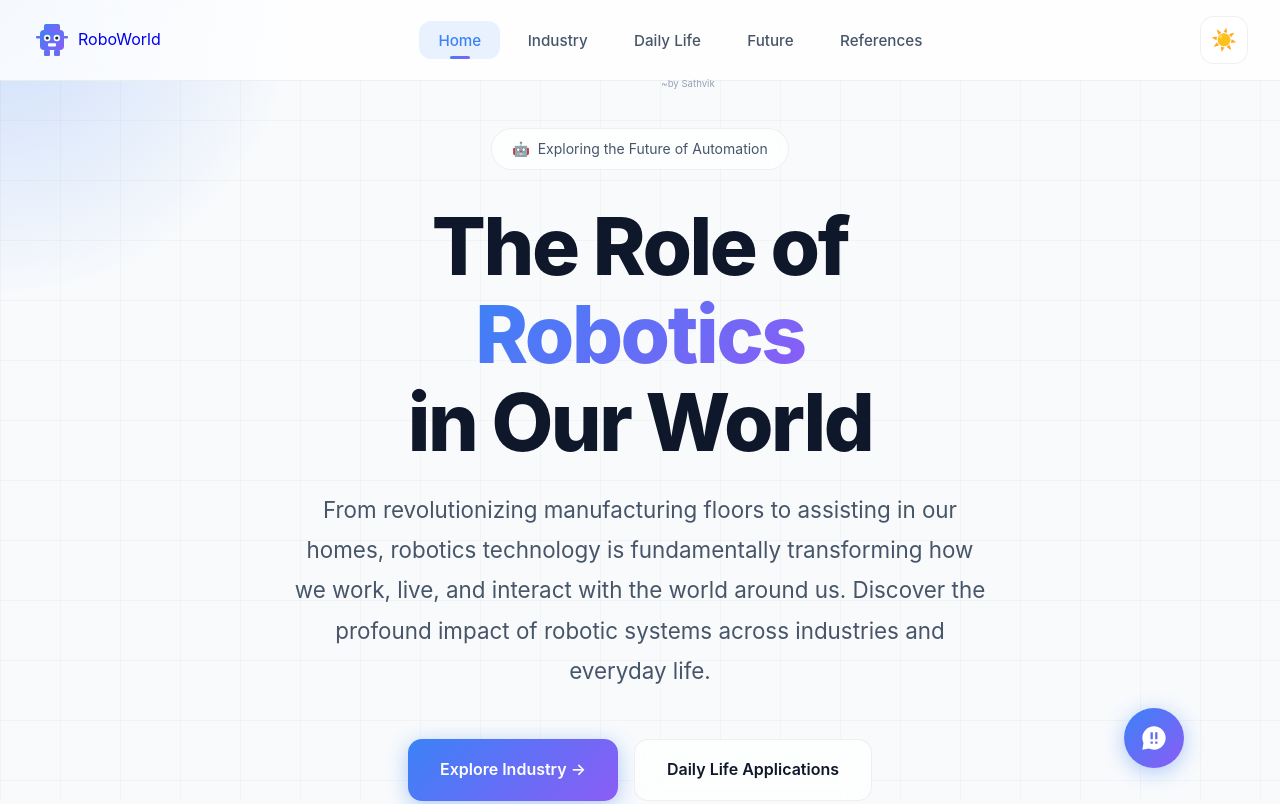
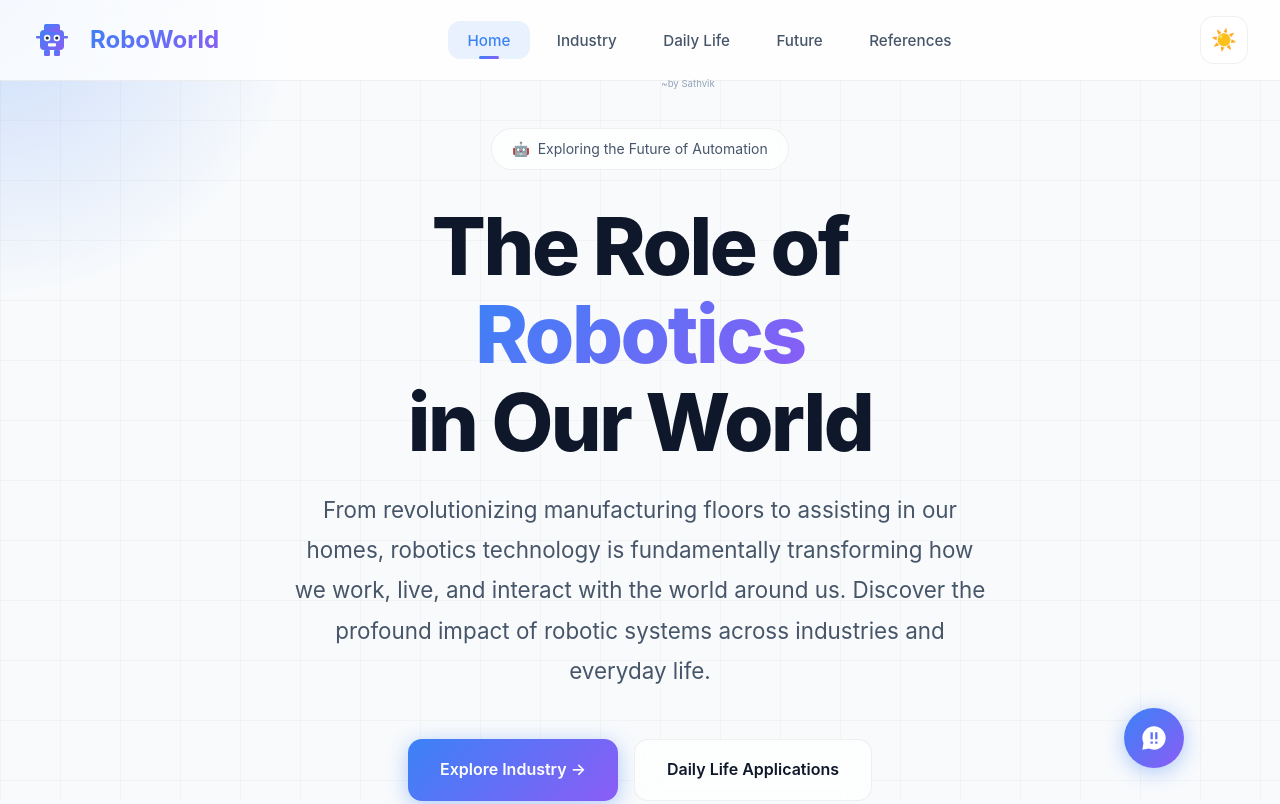
Before and after one commit to pysathvik/robotics-project, a website: page index.html in a window 1280 px wide. Shown: the top 804 px of the page. Drawn offline with Linux system fonts and the light colour scheme.

Commit message:
Update index.html

```diff
--- a/index.html
+++ b/index.html
@@ -18,9 +18,9 @@
   <nav class="navbar">
     <div class="nav-container">
       <a href="index.html" class="nav-logo">
-  <div style="display:flex; align-items:center;">
-    <img src="favicon.svg">
-    RoboWorld
+  <div class="logo-main">
+    <img src="favicon.svg" alt="Robotics Logo">
+    <span class="logo-text">RoboWorld</span>
   </div>
   <span class="by">~by Sathvik</span>
 </a>
```
